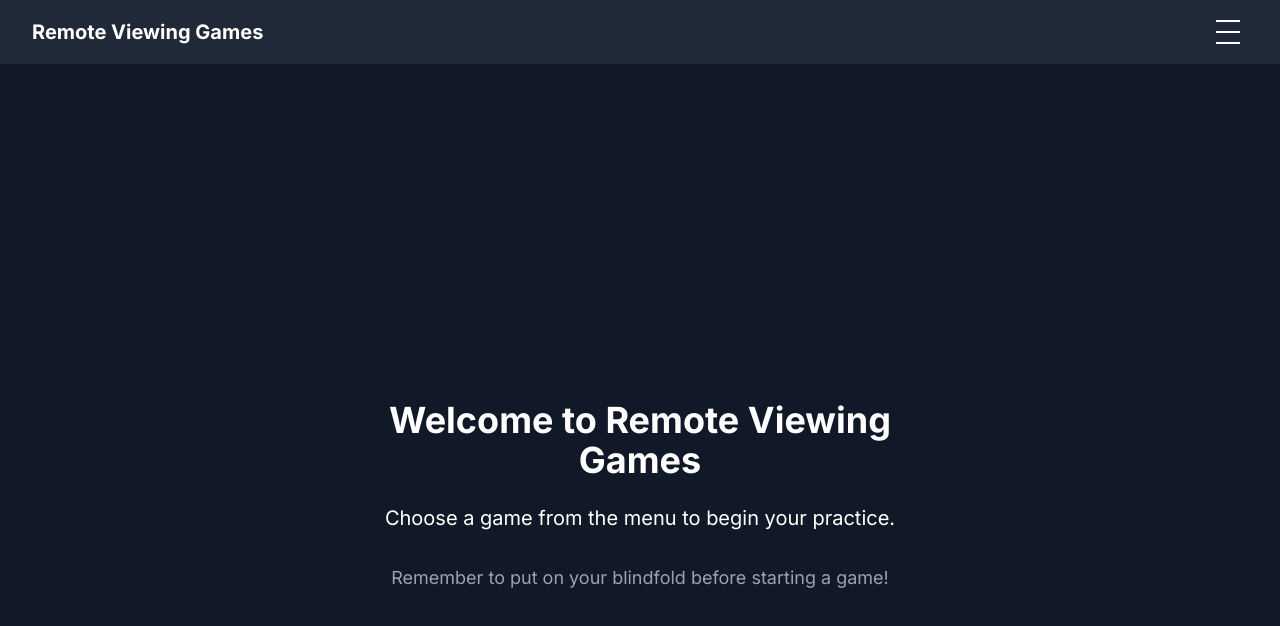
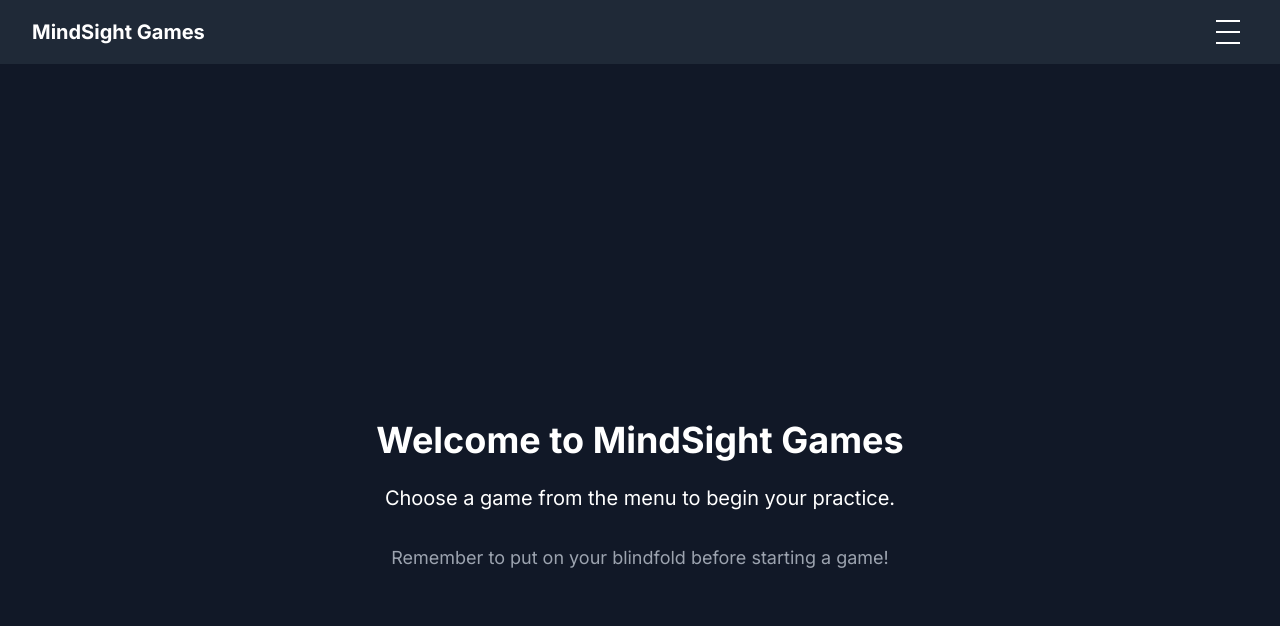
Before and after one commit to yummywakame/remote-viewing-games-v2, a Next.js app: page / in a window 1280 px wide. Shown: the top 626 px of the page. Built offline with nearby package versions, Linux system fonts and the light colour scheme.

Commit message:
renamed app to MindSight games

```diff
--- a/package.json
+++ b/package.json
@@ -1,5 +1,5 @@
 {
-  "name": "remote-viewing-games-v2",
+  "name": "mindsight-games",
   "version": "0.1.0",
   "private": true,
   "scripts": {
--- a/src/app/components/NavMenu.js
+++ b/src/app/components/NavMenu.js
@@ -6,9 +6,9 @@ import Link from 'next/link'
 export default function NavMenu() {
   const [isOpen, setIsOpen] = useState(false)
 
-  const toggleMenu = () => setIsOpen(!isOpen);
+  const toggleMenu = () => setIsOpen(!isOpen)
 
-  const closeMenu = () => setIsOpen(false);
+  const closeMenu = () => setIsOpen(false)
 
   return (
     <header className="bg-gray-800 text-white">
@@ -19,7 +19,7 @@ export default function NavMenu() {
             className="text-xl font-bold"
             onClick={() => closeMenu()}
           >
-            Remote Viewing Games
+            MindSight Games
           </Link>
           <button
             onClick={toggleMenu}
--- a/src/app/layout.js
+++ b/src/app/layout.js
@@ -5,7 +5,7 @@ import NavMenu from './components/NavMenu'
 const inter = Inter({ subsets: ['latin'] })
 
 export const metadata = {
-  title: 'Remote Viewing Games',
+  title: 'MindSight Games',
   description: 'Practice remote viewing while blindfolded',
 }
 
--- a/src/app/page.js
+++ b/src/app/page.js
@@ -2,7 +2,7 @@ export default function Home() {
   return (
     <div className="h-full flex items-center justify-center bg-gray-900">
       <div className="text-center">
-        <h1 className="text-4xl font-bold mb-6">Welcome to Remote Viewing Games</h1>
+        <h1 className="text-4xl font-bold mb-6">Welcome to MindSight Games</h1>
         <p className="text-xl mb-8">Choose a game from the menu to begin your practice.</p>
         <p className="text-lg text-gray-400">Remember to put on your blindfold before starting a game!</p>
       </div>
```
